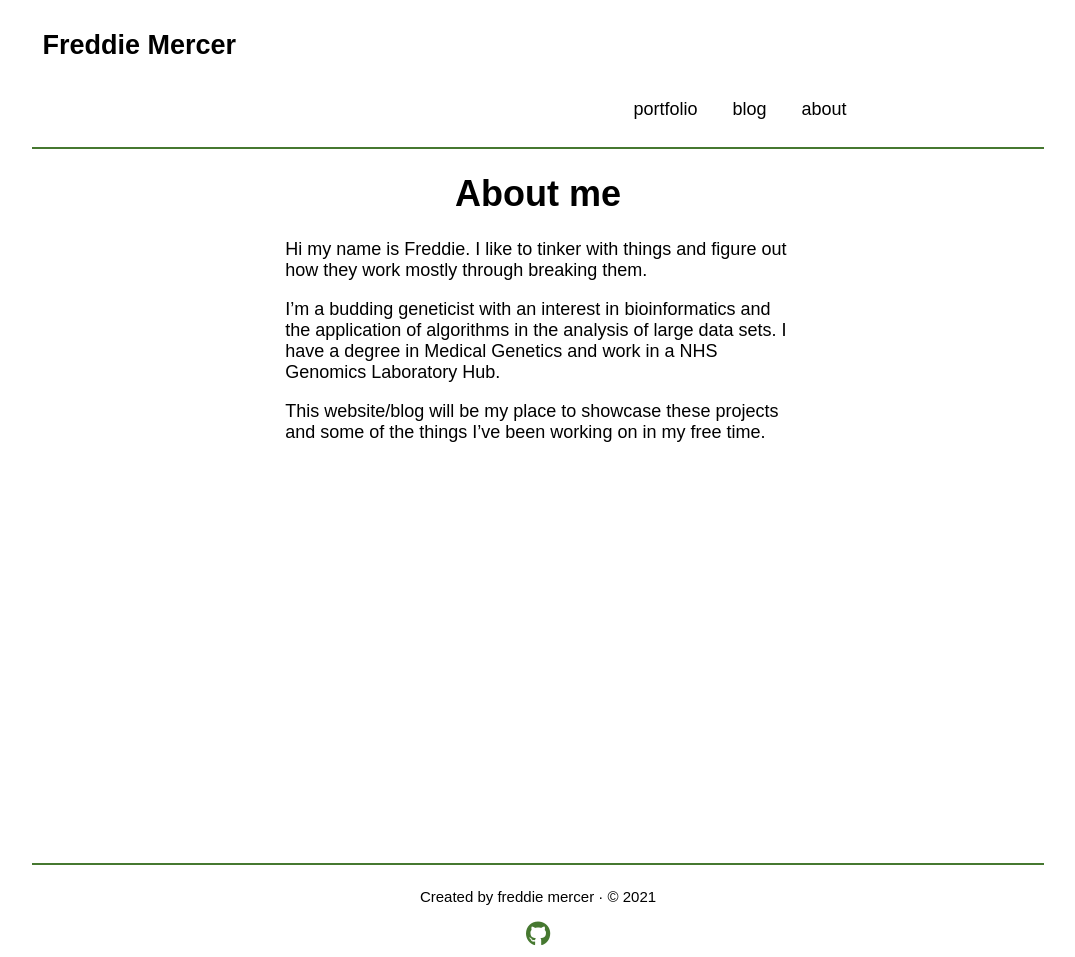
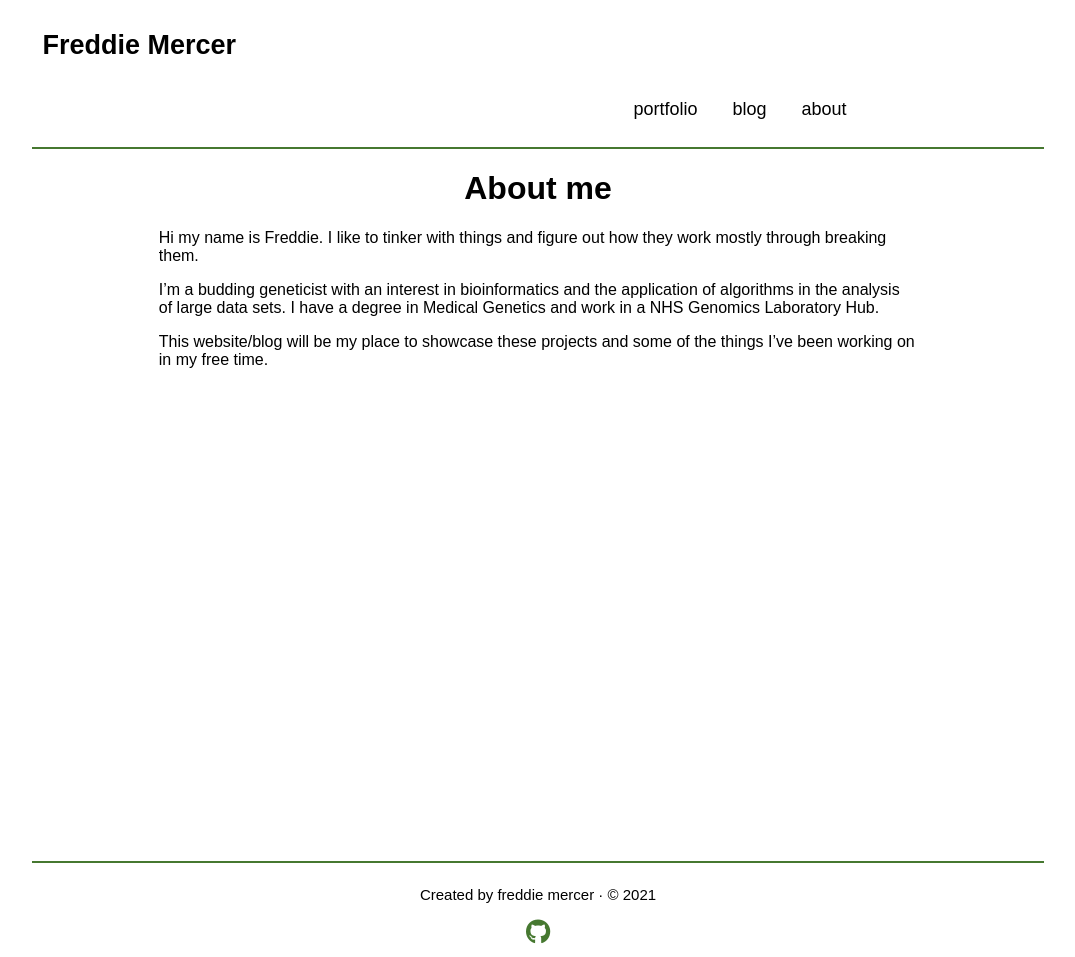
Before and after one commit to Fr3dMer/Fr3dMer.github.io, a Jekyll site: the page built from about.md, in a window 1280 px wide. Shown: the whole page, without its empty margins (102-1177 px from the left). Built offline with Jekyll 4.4.1, drawn with Linux system fonts in a browser that asks for light colours; nearby versions of some CDN libraries.

Commit message:
Update main.scss

```diff
--- a/_sass/main.scss
+++ b/_sass/main.scss
@@ -42,7 +42,7 @@
 }
 
 .font {
-	font-family: Arial, Helvetica, sans-serif;
+	font-family: Arial;
 }
 
 .navline {
@@ -69,7 +69,7 @@
 	height: 80%;
 	position: relative;
 	text-align:center;
-	font-size: 18px;
+	font-size: 16px;
 }
 
 .pageheader {
@@ -197,10 +197,9 @@
 }
 
 .blogcontainer {
-	padding-left: 30%;
-	padding-right: 30%;
+	padding-left: 20%;
+	padding-right: 20%;
 	padding-bottom: 10%;
-	font-family: Arial, Helvetica, sans-serif;
 	height: 80%;
 	position: relative;
 	text-align:left;
```
